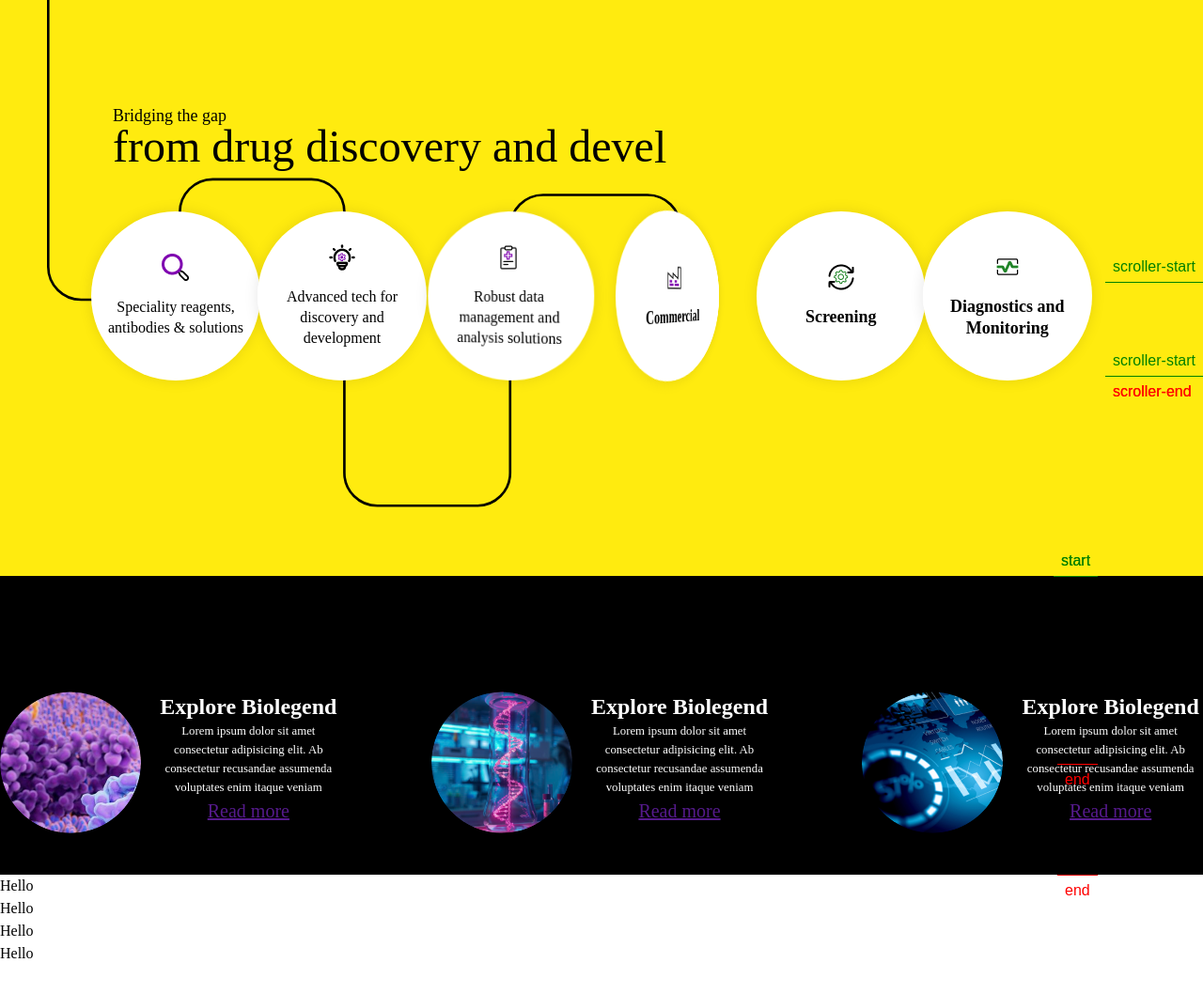
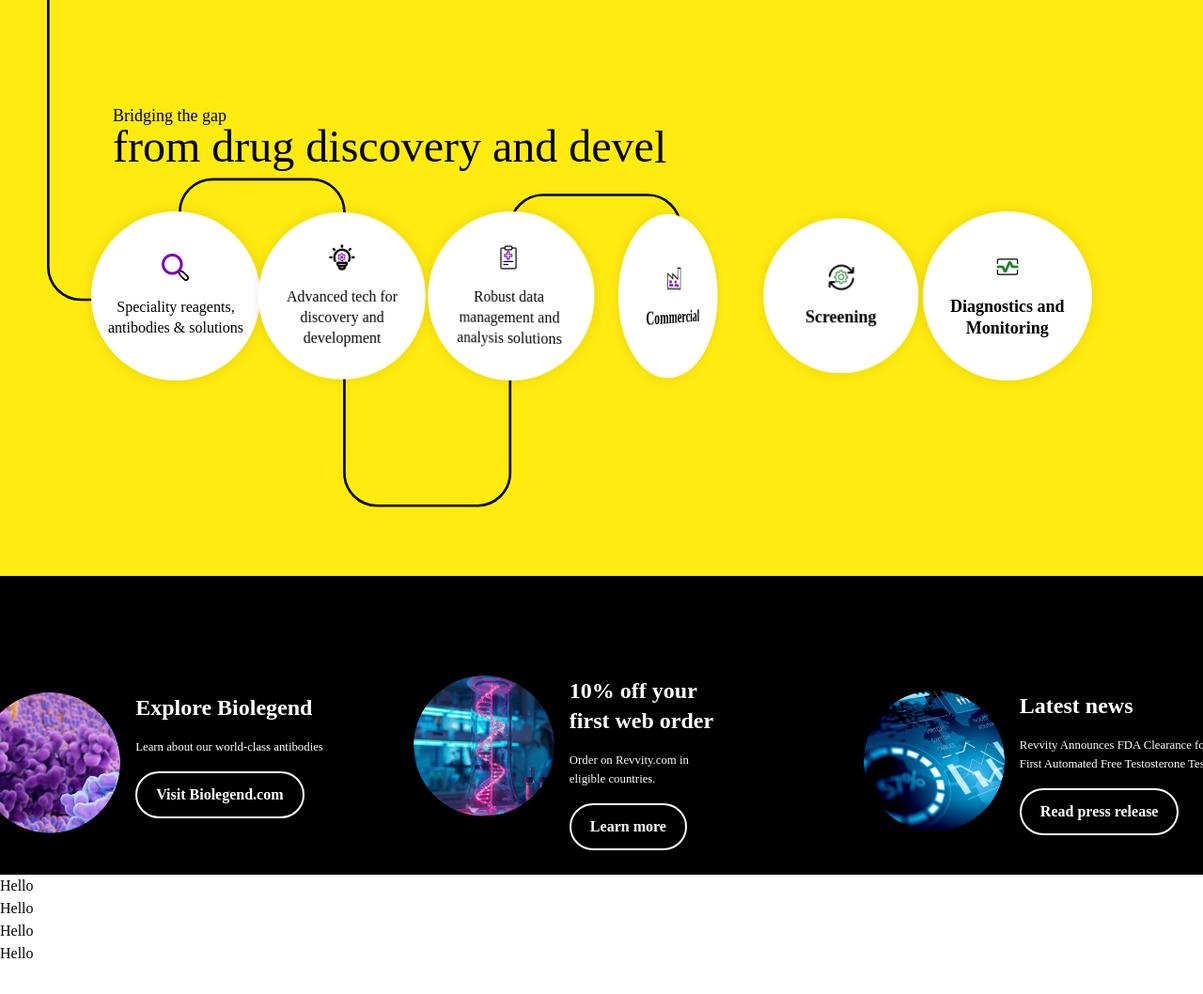
Before and after one commit to theller5567/Circle-Workflow-Component, a website built with Vite: page Circle-Workflow_Component/index.html in a window 1280 px wide. Shown: the top 1058 px of the page at 94% size. Built offline with nearby package versions, Linux system fonts and the light colour scheme; files whose address does not match are found by name.

Commit message:
Newest changes
Newest changes

```diff
--- a/Circle-Workflow_Component/index.html
+++ b/Circle-Workflow_Component/index.html
@@ -149,28 +149,32 @@
         <img src="./public/images/Ellipse 468.png" alt="">
         <div class="body">
           <h3>Explore Biolegend</h3>
-          <p>Lorem ipsum dolor sit amet consectetur adipisicing elit. Ab consectetur recusandae assumenda voluptates enim itaque veniam</p>
-          <a href="">Read more</a>
+          <p>Learn about our world-class antibodies</p>
+          <a href="">Visit Biolegend.com</a>
         </div>
       </div>
       <div class="item item-2">
         <img src="./public/images/Ellipse 469.png" alt="">
         <div class="body">
-          <h3>Explore Biolegend</h3>
-          <p>Lorem ipsum dolor sit amet consectetur adipisicing elit. Ab consectetur recusandae assumenda voluptates enim itaque veniam</p>
-          <a href="">Read more</a>
+          <h3>10% off your first web order</h3>
+          <p>Order on Revvity.com in eligible countries.</p>
+          <a href="">Learn more</a>
         </div>
       </div>
       <div class="item item-3">
         <img src="./public/images/Ellipse 470.png" alt="">
         <div class="body">
-          <h3>Explore Biolegend</h3>
-          <p>Lorem ipsum dolor sit amet consectetur adipisicing elit. Ab consectetur recusandae assumenda voluptates enim itaque veniam</p>
-          <a href="">Read more</a>
+          <h3>Latest news</h3>
+          <p>Revvity Announces FDA Clearance for First Automated Free Testosterone Test</p>
+          <a href="">Read press release</a>
         </div>
       </div>
     </div>
   </section>
+  <!-- <svg viewBox="0 0 220 100" xmlns="http://www.w3.org/2000/svg">
+  <rect width="100%" height="100" />
+  </svg> -->
+
   <section class="three">
     <div class="content">
       <div class="item item-1">Hello</div>
--- a/Circle-Workflow_Component/src/main.js
+++ b/Circle-Workflow_Component/src/main.js
@@ -18,13 +18,64 @@
   // Ensure GSAP ScrollTrigger is registered
   gsap.registerPlugin(ScrollTrigger);
 
+
+  function adjustCircleSizes() {
+    const circles = document.querySelectorAll('.circle');
+    const svgPath = document.querySelector('#workflow-path');
+    const pathLength = svgPath.getTotalLength();
+    const minGap = 32; // 2rem in pixels
+    const maxRadius = 90; // Default radius
+    const circleCenters = [];
+
+    // Calculate positions along the SVG path for each circle
+    circles.forEach((circle, index) => {
+      const offset = (index + 1) / (circles.length + 1); // Distribute evenly
+      const length = pathLength * offset;
+      const point = svgPath.getPointAtLength(length);
+      circleCenters.push({ x: point.x, y: point.y });
+    });
+
+    // Adjust circle sizes to maintain at least a 2rem gap
+    for (let i = 0; i < circleCenters.length - 1; i++) {
+      const current = circleCenters[i];
+      const next = circleCenters[i + 1];
+
+      const distance = Math.sqrt(
+        Math.pow(next.x - current.x, 2) + Math.pow(next.y - current.y, 2)
+      );
+
+      // Calculate the maximum radius that ensures the minimum gap
+      const maxCircleRadius = (distance - minGap) / 2;
+      const adjustedRadius = Math.min(maxRadius, maxCircleRadius);
+
+      circles[i].style.width = `${adjustedRadius * 2}px`;
+      circles[i].style.height = `${adjustedRadius * 2}px`;
+      circles[i].style.borderRadius = '50%'; // Ensure circles remain round
+    }
+
+    // Adjust the last circle size
+    const lastCircle = circles[circleCenters.length - 1];
+    lastCircle.style.width = `${maxRadius * 2}px`;
+    lastCircle.style.height = `${maxRadius * 2}px`;
+    lastCircle.style.borderRadius = '50%';
+  }
+
+  // Call this function whenever the circles are positioned
+  adjustCircleSizes();
+
+  // If needed, debounce the function call on window resize
+  window.addEventListener('resize', debounce(adjustCircleSizes, 200));
+
+
   ScrollTrigger.create({
     trigger: '.two', // Section being observed
-    start: 'top center',
+  start: 'top center +=300',
     end: 'bottom center',
     onEnter: () => console.log('Entered the section'),
     onLeave: () => console.log('Left the section'),
-    onUpdate: (self) => console.log('Progress:', self.progress),
+    onUpdate: (self) => console.log(
+      `Current After Height: ${getComputedStyle(section).getPropertyValue("--after-height")}`
+    ),
   });
 
   // Set initial values for the --before-top and --after-height variables in CSS
@@ -40,10 +91,9 @@
     markers: { startColor: "white", endColor: "white", fontSize: "18px", fontWeight: "bold", indent: 20 },
     scrollTrigger: {
       trigger: section,
-      start: "top center -50px", // Start when the section's top reaches the center of the viewport
+      start: "top center -500px", // Start when the section's top reaches the center of the viewport
       end: "+=200", // End when the section's bottom reaches the center
       scrub: true, // Smoothly tie animation to scroll
-      markers: true,
       onUpdate: (self) => {
         console.log(
           `Scroll Progress: ${self.progress}, Before Top: ${getComputedStyle(section).getPropertyValue(
@@ -56,7 +106,7 @@
 
   // Animate the after pseudo-element
   gsap.to(section, {
-    "--after-height": "200px", // Animate the pseudo-element's height
+    "--after-height": "100px", // Animate the pseudo-element's height
     ease: "none", // Linear animation for smooth scrolling
     scrollTrigger: {
       trigger: section,
@@ -75,14 +125,13 @@
 
   // Animate the content inside the section
   gsap.to(content, {
-    y: -80, // Move content up
-    ease: "power1.out",
+    y: -50, // Move content up
+    ease: "power1.inOut",
     scrollTrigger: {
       trigger: section,
-      start: "top 300px", // Animation starts when the section's top reaches the center
+      start: "top center", // Animation starts when the section's top reaches the center
       end: "bottom center", // Animation ends when the section's bottom reaches the center
       scrub: true,
-      markers: true, // Debugging markers for content animation
       onUpdate: (self) => {
         console.log(`Content Progress: ${self.progress}`);
       },
@@ -382,6 +431,7 @@
 
   window.addEventListener("resize", debounce(() => {
     centerHeroTitle();
+    adjustCircleSizes();
     positionCircles();
   }, 200));
 });
--- a/Circle-Workflow_Component/src/styles.scss
+++ b/Circle-Workflow_Component/src/styles.scss
@@ -75,7 +75,7 @@
 }
 
 /* styles.scss */
-$primary-color: #007bff;
+$purple-color: #6a0dad;
 $background-color: #ffeb0f;
 $circle-size: 180px;
 
@@ -124,7 +124,7 @@
         background-size: cover;
         z-index: 1;
         background-color: black;
-        transition: top 0.3s ease-out; /* Smooth transition */
+        transition: all 0.3s ease-out; /* Smooth transition */
     }
 
 
@@ -149,9 +149,12 @@
         max-width: 383px;
         border-radius: 50%;
         padding: 0;
+        flex: 0 0 auto;
+        align-items: start;
+        text-align: left;
         img {
             min-width: 150px;
-            min-height: 150px;
+            height: 150px;
             object-fit: cover;
             background-size: cover;
             border-radius: 50%;
@@ -159,6 +162,10 @@
             overflow: hidden;
         }
         .body{
+            position: relative;
+            display: flex;
+            flex-direction: column;
+            gap: 1rem;
             h3 {
                 color: white;
                 font-size: 24px;
@@ -168,6 +175,19 @@
                 font-weight: 400;
                 font-size: 0.8rem;
                 line-height: 20px;
+            }
+            a {
+                display: inline-block;
+                border: 2px solid #fff;
+                color: white;
+                padding: 12px 20px 12px 20px;
+                text-decoration: none;
+                border-radius: 40px;
+                font-size: 1rem;
+                line-height: 22px;
+                font-weight: bold;
+                width: max-content;
+                transition: background-color 0.3s ease;
             }
         }
 
```
